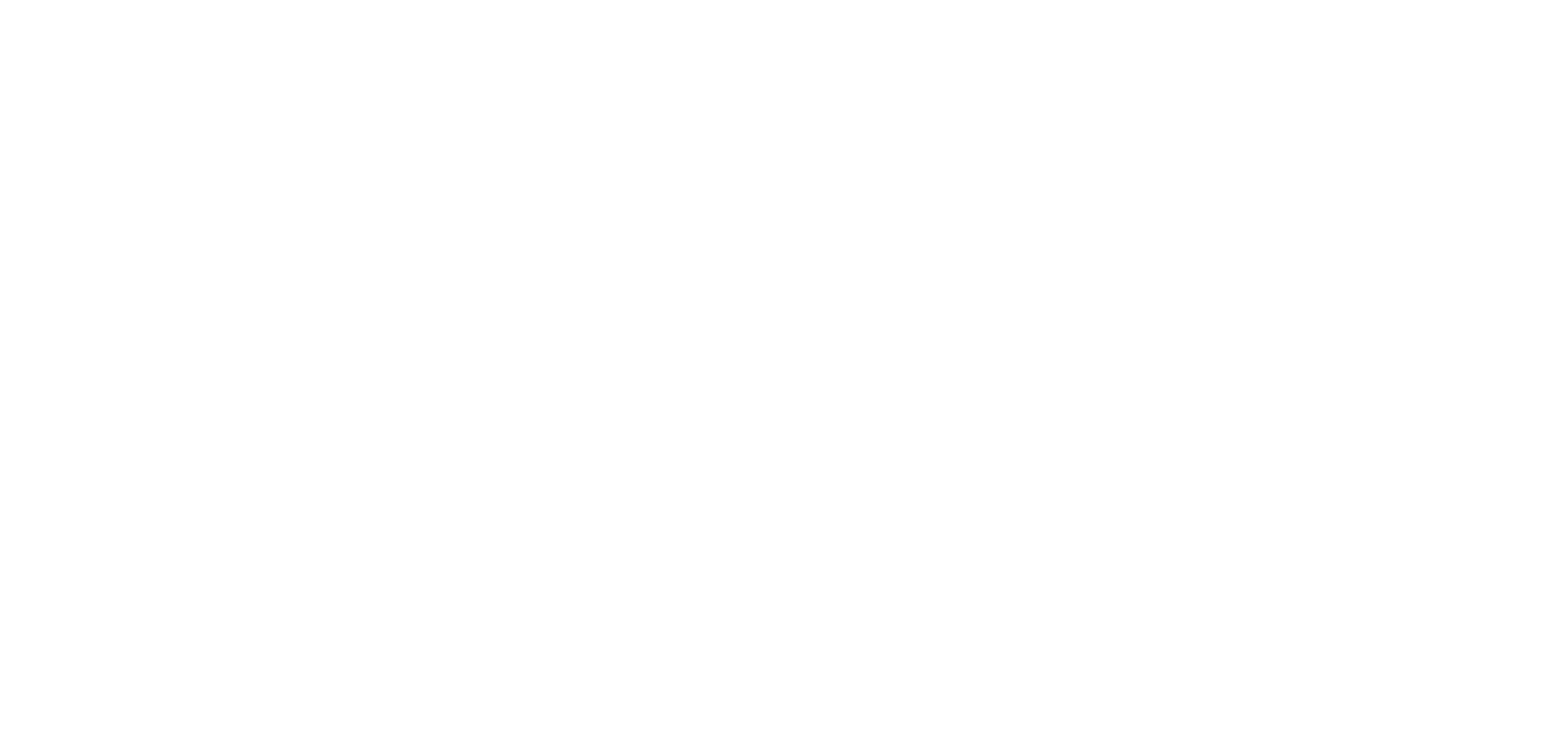
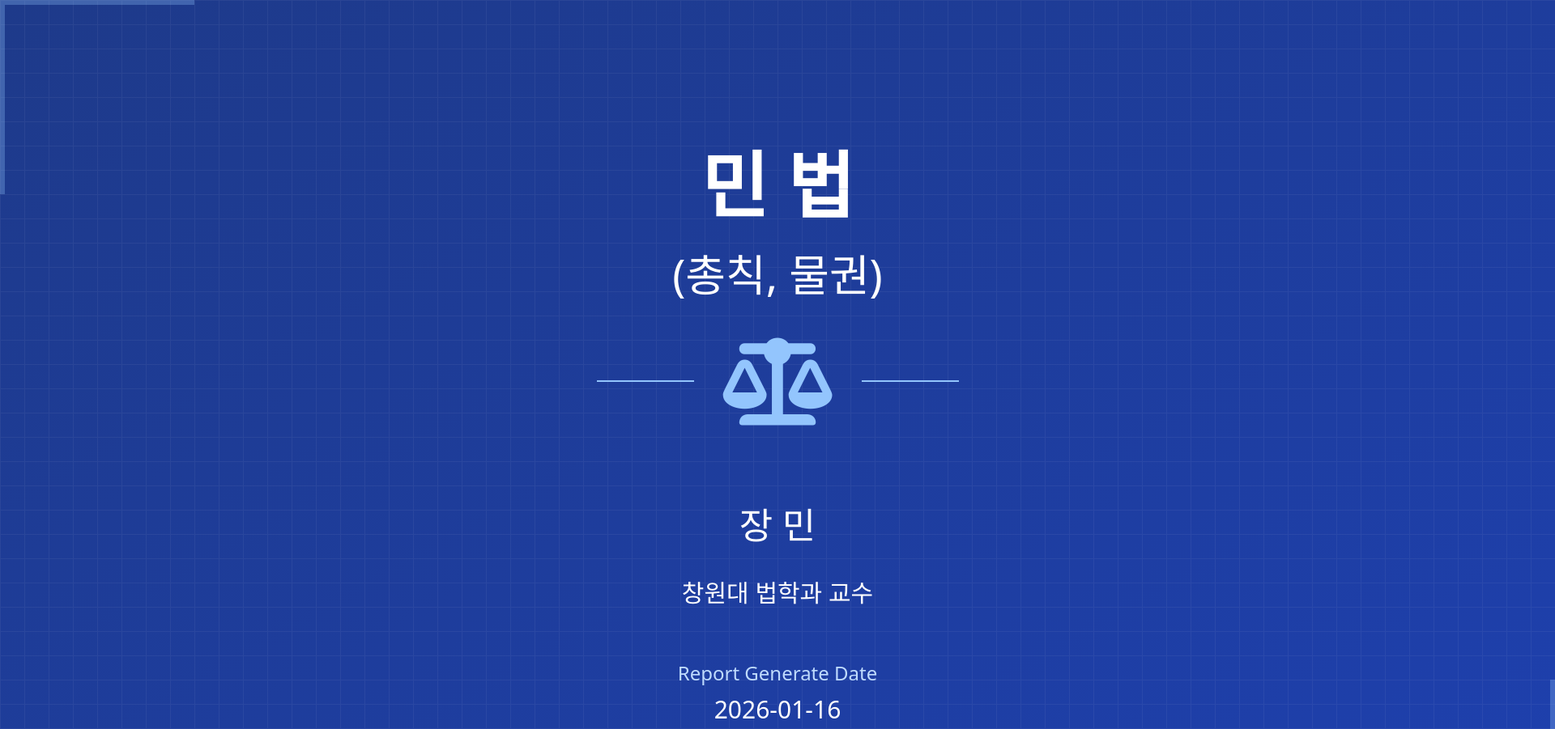
Before and after one commit to polydor-12/civil-act-slides, a website with bundled scripts: page src/public/index.html in a window 1280 px wide. Shown: the top 901 px of the page at 81% size, 1920 px wide, since content can reach past the window. Before the commit the page ends 800 px from the top, so only its background shows below. Built offline with nearby package versions, Linux system fonts and the light colour scheme; some packages are replaced by stand-ins of ours.

Commit message:
first Commit

```diff
--- a/src/public/main.ts
+++ b/src/public/main.ts
@@ -62,13 +62,13 @@ export function onPageUp(handler: (e: KeyboardEvent) => void): () => void {
   };
 }
 
-// setPageZoom(150); // 페이지를 150%로 설정
-// const headAndBody = getHeadAndBody(htmlData[0]);
+//  // 페이지를 150%로 설정
 
 const maxPage = htmlData.length - 1;
 let currentPage = 0;
 
-function changePage(pageNumber = 0) {
+async function changePage(pageNumber = 0) {
+  console.log("changePage 실행");
   if (pageNumber > maxPage) {
     pageNumber = 0;
   } else if (pageNumber < 0) {
@@ -78,14 +78,22 @@ function changePage(pageNumber = 0) {
   let data = htmlData[pageNumber];
   data = data.replace(/AAAA/g, "`");
   data = data.replace(/BBBB/g, "${");
-  const style = getStyle(data);
-  data = data.replace(style, "");
+
+  // data = data.replace(style, "");
   document.head.innerHTML = getHead(data);
-  const fn = new Function(tailCode);
-  fn();
-  data = document.head.innerHTML;
-  document.head.innerHTML = data.replace("</head>", style + "</head>");
   document.body.innerHTML = getBody(data);
+
+  try {
+    // 모든 head 스크립트 재실행 (캐시 무시, 동시 3개)
+    await reloadHeadScripts({
+      cacheBusterKey: "_r",
+      concurrency: 3,
+      removeOriginal: true,
+    });
+    console.log("Head scripts reloaded");
+  } catch (e) {
+    console.error(e);
+  }
 }
 
 const pageUp = onPageUp((e) => {
@@ -102,7 +110,7 @@ const pageDown = onPageDown((e) => {
 
 // Import the functions you need from the SDKs you need
 import { initializeApp } from "firebase/app";
-import { tailwindStyle } from "./tailwindcss_browser4";
+import { reloadHeadScripts } from "./reloadHeadScripts";
 // TODO: Add SDKs for Firebase products that you want to use
 // https://firebase.google.com/docs/web/setup#available-libraries
 
@@ -120,12 +128,9 @@ let tailCode = "";
 
 // Initialize Firebase
 const app = initializeApp(firebaseConfig);
-async function main() {
-  const res = await fetch(
-    "https://cdn.jsdelivr.net/npm/@tailwindcss/browser@4"
-  );
-  tailCode = await res.text();
-  console.log(tailCode);
+function main() {
+  setPageZoom(150);
+  // console.log(tailCode);
   changePage();
 }
 
--- /dev/null
+++ b/src/public/reloadHeadScripts.ts
@@ -0,0 +1,156 @@
+// 이전에 다시 로드된 스크립트를 추적하기 위한 Set
+const reloadedScripts = new Set<string>();
+const scriptCache = new Map<string, Promise<string>>();
+
+type ReloadOptions = {
+  /** 외부 스크립트에 붙일 캐시무시 쿼리 키 (기본: _ts) */
+  cacheBusterKey?: string;
+  /** 외부 스크립트 로드 동시성(0 => 순차, >0 => 병렬 제한) */
+  concurrency?: number;
+  /** 스크립트 재삽입 후 원본 스크립트 요소를 제거할지 여부(기본 true) */
+  removeOriginal?: boolean;
+  /** 특정 스크립트(예: id 또는 src 포함)를 필터링할 콜백 */
+  filter?: (el: HTMLScriptElement) => boolean;
+};
+
+function loadScriptElement(
+  el: HTMLScriptElement,
+  opts: ReloadOptions = {}
+): Promise<HTMLScriptElement> {
+  const { cacheBusterKey = "_ts" } = opts;
+
+  return new Promise((resolve, reject) => {
+    // 외부 src가 있는 경우
+    if (el.src) {
+      const scriptUrl = new URL(el.src, document.baseURI).href;
+      let scriptContentPromise = scriptCache.get(scriptUrl);
+
+      if (!scriptContentPromise) {
+        // 스크립트가 캐시에 없는 경우, fetch 하고 캐시에 저장
+        const fetchUrl = new URL(scriptUrl);
+        fetchUrl.searchParams.set(cacheBusterKey, Date.now().toString());
+
+        scriptContentPromise = fetch(fetchUrl.toString()).then((res) => {
+          if (!res.ok) {
+            throw new Error(
+              `Failed to fetch script: ${res.url} ${res.status} ${res.statusText}`
+            );
+          }
+          return res.text();
+        });
+        scriptCache.set(scriptUrl, scriptContentPromise);
+      }
+
+      scriptContentPromise
+        .then((scriptContent) => {
+          const script = document.createElement("script");
+          // 원본 스크립트의 속성 복사 (integrity는 blob URL과 호환되지 않으므로 제외)
+          if (el.type) script.type = el.type;
+          if (el.async) script.async = el.async;
+          if (el.defer) script.defer = el.defer;
+          if (el.crossOrigin !== null) script.crossOrigin = el.crossOrigin;
+
+          // 캐시된 내용으로 Blob URL 생성하여 src에 할당
+          const blob = new Blob([scriptContent], { type: "text/javascript" });
+          const blobUrl = URL.createObjectURL(blob);
+          script.src = blobUrl;
+          script.dataset.originalSrc = el.src;
+
+          script.onload = () => {
+            URL.revokeObjectURL(blobUrl); // 메모리 해제
+            resolve(script);
+          };
+
+          script.onerror = () => {
+            URL.revokeObjectURL(blobUrl);
+            reject(new Error(`Failed to load script from blob: ${el.src}`));
+          };
+
+          document.head.appendChild(script);
+        })
+        .catch((error) => {
+          // fetch가 실패하면 캐시에서 제거하여 다음 번에 재시도하도록 함
+          scriptCache.delete(scriptUrl);
+          reject(error);
+        });
+
+      return;
+    }
+
+    // 인라인 스크립트의 경우 textContent 복사하여 새로 실행
+    const inlineScript = document.createElement("script");
+    if (el.type) inlineScript.type = el.type;
+    inlineScript.textContent = el.textContent ?? "";
+
+    // inline script는 onload가 잘 동작하지 않으므로 microtask로 resolve
+    document.head.appendChild(inlineScript);
+    // 즉시 resolve (브라우저가 script를 만나자마자 실행)
+    resolve(inlineScript);
+  });
+}
+
+export async function reloadHeadScripts(
+  opts: ReloadOptions = {}
+): Promise<void> {
+  const { concurrency = 5, removeOriginal = true, filter } = opts;
+
+  // head 내의 스크립트들 수집(배열 복사)
+  const scripts = Array.from(document.head.querySelectorAll("script")).filter(
+    (s) => {
+      // filter 콜백이 있으면 통과 여부 체크
+      if (filter && !filter(s as HTMLScriptElement)) return false;
+
+      // 이 함수에 의해 생성된 스크립트(blob URL)는 건너뛴다.
+      if (s.dataset.originalSrc) return false;
+
+      // 식별자를 사용하여 이미 처리된 스크립트인지 확인
+      const identifier = s.src
+        ? new URL(s.src, document.baseURI).href
+        : s.textContent?.trim();
+      if (identifier && reloadedScripts.has(identifier)) {
+        return false;
+      }
+
+      // inline, external 모두 포함
+      return true;
+    }
+  ) as HTMLScriptElement[];
+
+  // 병렬 제한 처리
+  const results: Promise<void>[] = [];
+  let idx = 0;
+
+  async function worker(): Promise<void> {
+    while (idx < scripts.length) {
+      const i = idx++;
+      const el = scripts[i];
+      try {
+        await loadScriptElement(el, opts);
+
+        // 성공적으로 로드된 스크립트를 Set에 추가
+        const identifier = el.src
+          ? new URL(el.src, document.baseURI).href
+          : el.textContent?.trim();
+        if (identifier) {
+          reloadedScripts.add(identifier);
+        }
+
+        // 원본 제거 옵션
+        if (removeOriginal) {
+          try {
+            el.parentElement?.removeChild(el);
+          } catch {
+            /* ignore */
+          }
+        }
+      } catch (err) {
+        console.error("Script reload error:", err);
+      }
+    }
+  }
+
+  const workerCount = Math.max(1, Math.min(concurrency, scripts.length));
+  for (let i = 0; i < workerCount; i++) results.push(worker());
+
+  await Promise.all(results);
+}
```
Also changed, not shown: src/public/backUp.ts (added, +135 -0 lines), src/public/makeHtmlToData.ts (deleted, +0 -41 lines), dist/public/assets/index-CC-tk2Hv.js, dist/public/index.html, 1 other file.
